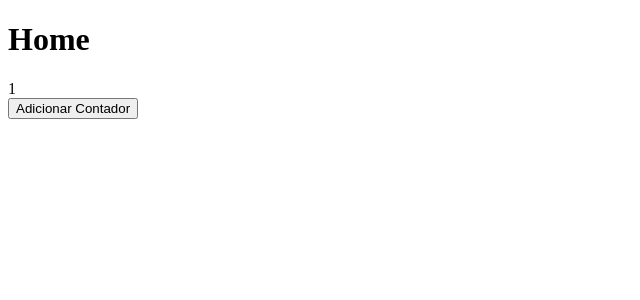
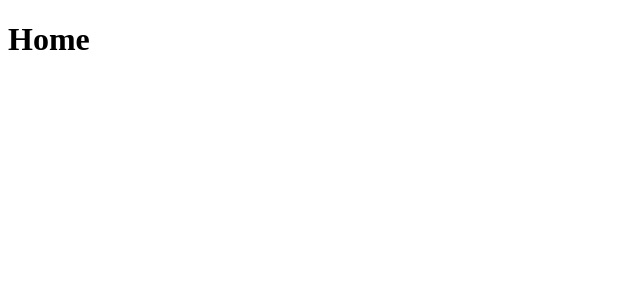
Before and after one commit to snvas/soraianovaes, a Next.js app: page / in a window 1280 px wide. Shown: the top 300 px of the page, without its empty margins (0-640 px from the left). Built offline with nearby package versions, Linux system fonts and the light colour scheme.

Commit message:
nova home

```diff
--- a/pages/index.js
+++ b/pages/index.js
@@ -1,24 +1,7 @@
-import { useState } from 'react';
-
 function Home() {
 	return <div>
 		<h1>Home</h1>
-		<Contador />
-		</div>
-}
-
-function Contador(){
-	const [contador, setContador] =useState(1);
-
-	function adicionarContador(){
-		setContador(contador + 1);
-	}
-	return (
-		<div>
-			<div>{contador}</div>
-				<button onClick={adicionarContador}>Adicionar Contador</button>
-		</div>
-	)
+			</div>
 }
 
 export default Home
```
